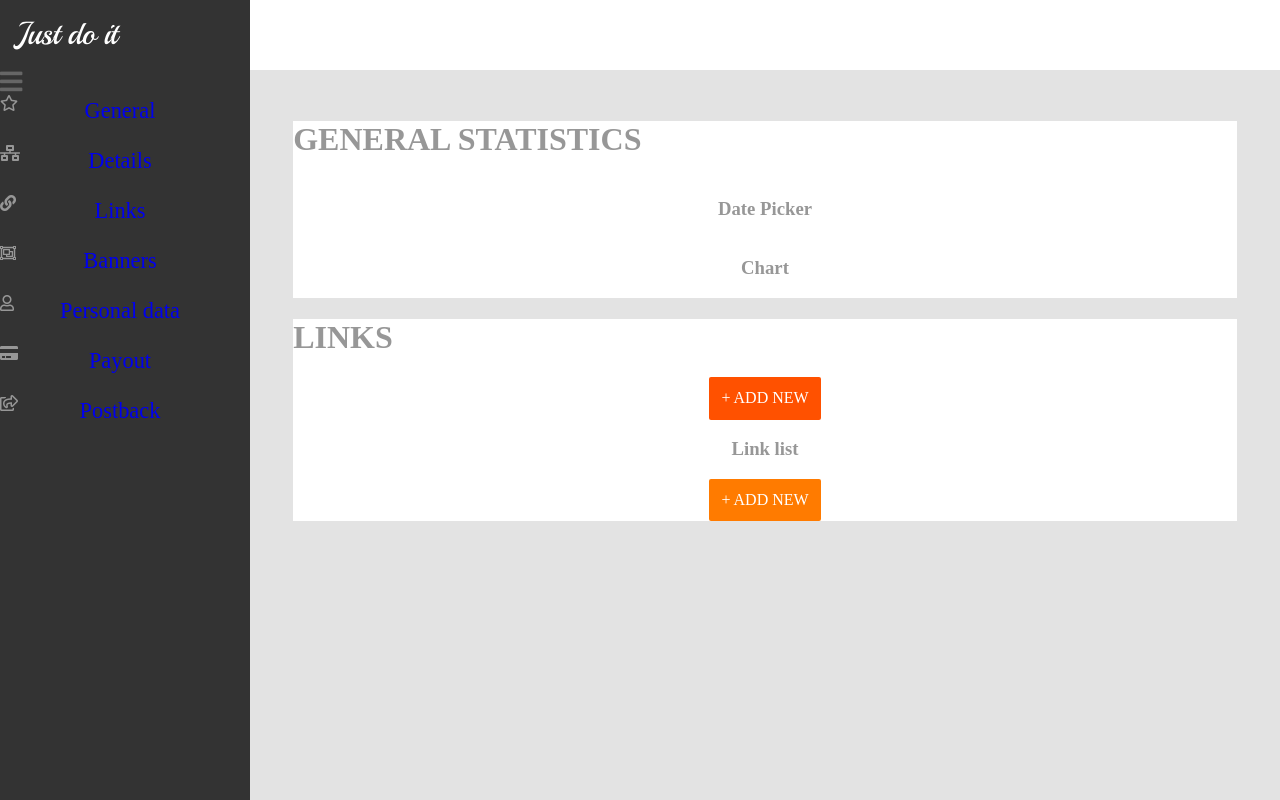
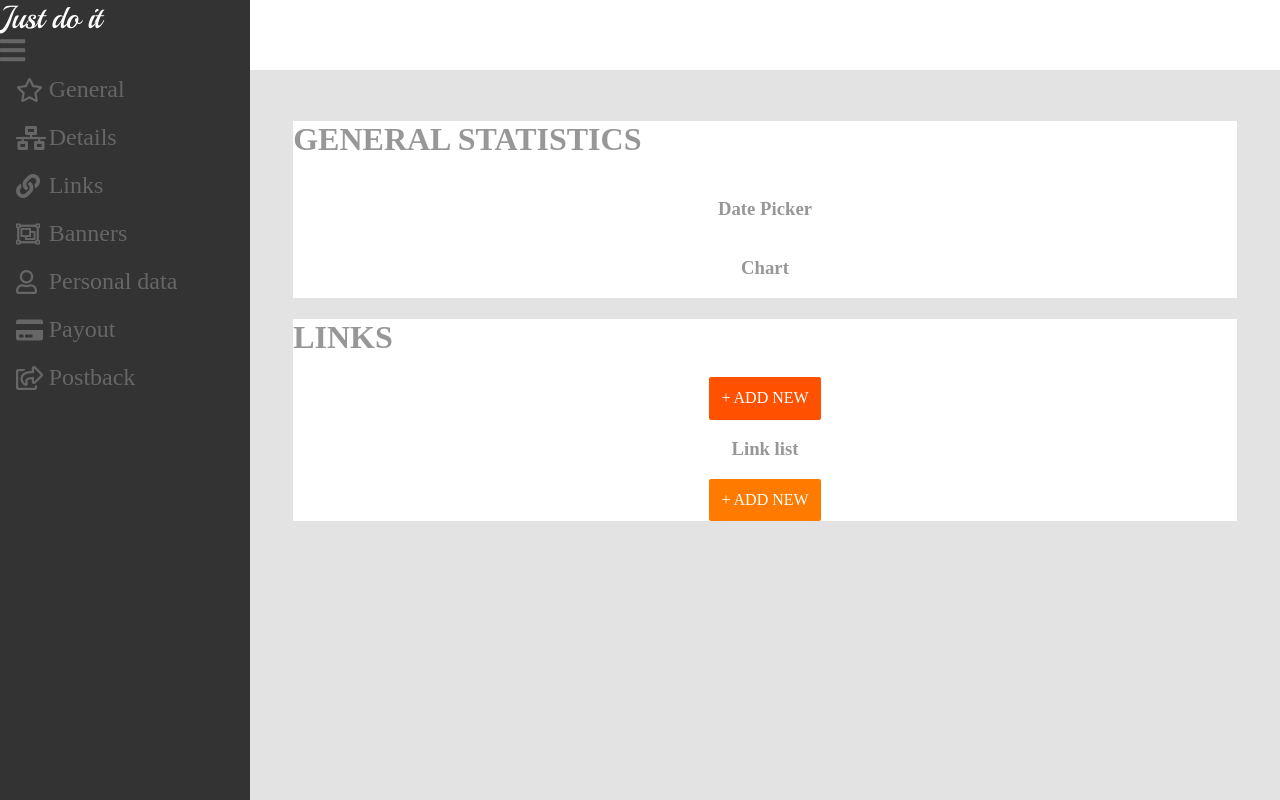
Before and after one commit to kai-mareving/golden-wallet, a website: page src/index.html in a window 1280 px wide. Drawn offline with nearby package versions, Linux system fonts and the light colour scheme; files that its build step writes are made by us from their sources.

Commit message:
basic styles v.0.0.2

```diff
--- a/src/index.html
+++ b/src/index.html
@@ -13,7 +13,7 @@
   <header class="top"></header>
 
   <header class="sidebar">
-    <div class="container flex-wrap">
+    <div class="container flex-row-wrap">
       <div class="container flex-100">
         <div class="logo">
           <span id="logo">Just do it</span>
@@ -24,48 +24,62 @@
       </div>
       </div>
 
-      <div class="container flex-wrap">
-        <div class="container flex-100">
-          <ul class="list vertical">
-            <li><span><i class="far fa-star"></i></span><a href="#">General</a></li>
-            <li><span><i class="fas fa-network-wired"></i></span><a href="#">Details</a></li>
-            <li><span><i class="fas fa-link"></i></span><a href="#">Links</a></li>
-            <li><span><i class="far fa-object-group"></i></span><a href="#">Banners</a></li>
-            <li><span><i class="far fa-user"></i></span><a href="#">Personal data</a></li>
-            <li><span><i class="fas fa-credit-card"></i></span><a href="#">Payout</a></li>
-            <li><span><i class="far fa-share-square"></i></span><a href="#">Postback</a></li>
-          </ul>
+      <div class="container flex-col-wrap">
+          <div class="container flex-col-100">
+            <!-- <ul class="list vertical"> -->
+              <!-- <li> -->
+                <div class="sb-menu-item"><i class="far fa-star"></i><a href="#">General</a></div>
+                <!-- </li> -->
+              <!-- <li> -->
+                <div class="sb-menu-item"><i class="fas fa-network-wired"></i><a href="#">Details</a></div>
+                <!-- </li> -->
+              <!-- <li> -->
+                <div class="sb-menu-item"><i class="fas fa-link"></i><a href="#">Links</a></div>
+                <!-- </li> -->
+              <!-- <li> -->
+                <div class="sb-menu-item"><i class="far fa-object-group"></i><a href="#">Banners</a></div>
+                <!-- </li> -->
+              <!-- <li> -->
+                <div class="sb-menu-item"><i class="far fa-user"></i><a href="#">Personal data</a></div>
+                <!-- </li> -->
+              <!-- <li> -->
+                <div class="sb-menu-item"><i class="fas fa-credit-card"></i><a href="#">Payout</a></div>
+                <!-- </li> -->
+              <!-- <li> -->
+                <div class="sb-menu-item"><i class="far fa-share-square"></i><a href="#">Postback</a></div>
+                <!-- </li> -->
+            <!-- </ul> -->
+          </div>
         </div>
-      </div>
 
   </header>
 
-  <section class="container flex-wrap">
+  <section class="container flex-row-wrap">
     <div class="title">
       <h1>GENERAL STATISTICS</h1>
     </div>
     <div class="content">
-      <div class="row">
+      <div class="col-12">
         <h3>Date Picker</h3>
       </div>
-      <div class="row">
+      <div class="col-12">
         <h3>Chart</h3>
       </div>
     </div>
   </section>
 
-  <section class="container flex-wrap">
+  <section class="container flex-row-wrap">
     <div class="title">
       <h1>LINKS</h1>
     </div>
     <div class="content">
-      <div class="row">
+      <div class="col-12">
         <a href="#" class="btn btn-primary">+ Add New</a>
       </div>
-      <div class="row">
+      <div class="col-12">
         <h3>Link list</h3>
       </div>
-      <div class="row">
+      <div class="col-12">
         <a href="#" class="btn btn-secondary">+ Add New</a>
       </div>
     </div>
--- a/src/sass/_layout.scss
+++ b/src/sass/_layout.scss
@@ -1,9 +1,8 @@
-/* Global */
-
+/* GLOBAL */
 *,
 *::before,
 *::after {
-	box-sizing: border-box;
+  box-sizing: border-box;
 }
 
 body {
@@ -14,15 +13,30 @@ body {
   color: $color-gray-light;
 }
 
-div.flex-wrap {
+//# HELPERS: FLEX DIVS
+div.flex-row-wrap {
   display: flex;
-  flex-wrap: wrap;
+  flex-flow: row wrap;
 }
 
-div.flex-100 {
+div.flex-col-wrap {
+  display: flex;
+  flex-flow: column wrap;
+}
+
+div.flex-row-100 {
+  display: flex;
+  flex-direction: row;
   flex: 100%;
 }
 
+div.flex-col-100 {
+  display: flex;
+  flex-direction: column;
+  flex: 100%;
+}
+
+//# HEADER BAR
 header.top {
   width: 100%;
   background: $color-white;
@@ -30,53 +44,6 @@ header.top {
   position: fixed;
   top: 0;
   left: 0;
-}
-
-header.sidebar {
-  width: 250px;
-  background: $color-gray-dark;
-  color: $color-gray-light;
-  position: fixed;
-  height: 100%;
-  left: 0;
-  top: 0;
-
-  div.logo {
-    margin: 1em;
-    flex: 1;
-
-    span#logo {
-      font-family: $logo-font;
-      font-size: $title-font-size;
-      letter-spacing: -1px;
-      color: $color-white;
-    }
-  }
-
-  div#sb-trigger{
-    flex: 4;
-  }
-
-  .fa-bars {
-    color: $color-gray-middle;
-    font-size: 1.6em;
-  }
-
-  li > i {
-      color: $color-gray-middle;
-      font-size: 0.7em;
-      position: absolute;
-      left: 10%;
-      transform: translate(-30%, 70%);
-      /* need to make <a> do the same */
-
-      &:hover {
-        background: $color-gray-middle;
-
-        a, i { color: $color-white; }
-      }
-  }
-
 }
 
 section {
@@ -92,13 +59,3 @@ section {
     // align-items: center;
   }
 }
-
-a.btn {
-  &.btn-primary {
-    @include btn($brand-main-color, $color-white);
-  }
-
-  &.btn-secondary {
-    @include btn($brand-secondary-color, $color-white);
-  }
-}
--- /dev/null
+++ b/src/sass/components/_button.scss
@@ -0,0 +1,9 @@
+a.btn {
+  &.btn-primary {
+    @include btn($brand-main-color, $color-white);
+  }
+
+  &.btn-secondary {
+    @include btn($brand-secondary-color, $color-white);
+  }
+}
--- a/src/sass/components/_list.scss
+++ b/src/sass/components/_list.scss
@@ -7,15 +7,12 @@
     li {
       display: block;
       float: left;
-      width: 240px; /* adjust */
-      height: 50px; /* adjust */
-      line-height: 0px;
+      width: 100%;
 
       a {
-        display: block;
         text-align: center;
         text-decoration: none;
-        font-size: $paragraph-font-size * 1.4;
+        color: inherit;
       }
     }
   }
--- /dev/null
+++ b/src/sass/sections/_sidebar.scss
@@ -0,0 +1,62 @@
+header.sidebar {
+  width: 250px;
+  background: $color-gray-dark;
+  color: $color-gray-light;
+  position: fixed;
+  height: 100%;
+  left: 0;
+  top: 0;
+
+  //^ LOGO
+  div.logo {
+    // margin: 0;
+    flex: 1;
+
+    span#logo {
+      font-family: $logo-font;
+      font-size: $title-font-size;
+      letter-spacing: -1px;
+      color: $color-white;
+    }
+  }
+
+  div#sb-trigger{
+    flex: 4;
+  }
+
+  .fa-bars {
+    color: $color-gray-middle;
+    font-size: 1.8em;
+  }
+  //^ LOGO END
+
+  .sb-menu-item {
+    /* add style to this div? */
+    display: flex;
+    align-items: center;
+    height: 3em;
+    padding: 1em;
+
+    i {
+      flex: 10%;
+      color: $color-gray-middle;
+      font-size: $paragraph-font-size * 1.5;
+    }
+
+    a {
+      flex: 80%;
+      text-decoration: none;
+      color: $color-gray-middle;
+      font-size: $paragraph-font-size * 1.5;
+    }
+
+    &:hover {
+      background: $color-gray-middle;
+      border-left: 6px solid $brand-secondary-color;
+
+      a, i { color: $color-white; }
+    }
+
+  }
+
+}
--- a/src/sass/style.scss
+++ b/src/sass/style.scss
@@ -8,8 +8,10 @@
 /* Components */
 @import "components/form_field";
 @import "components/list";
+@import "components/button";
 
 /* Sections */
+@import "sections/sidebar";
 @import "sections/registration_form";
 
 /* Pages / Views */
```
